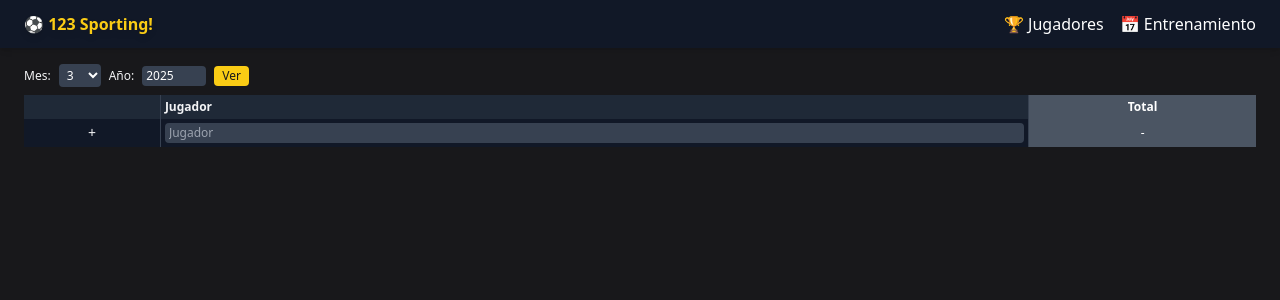
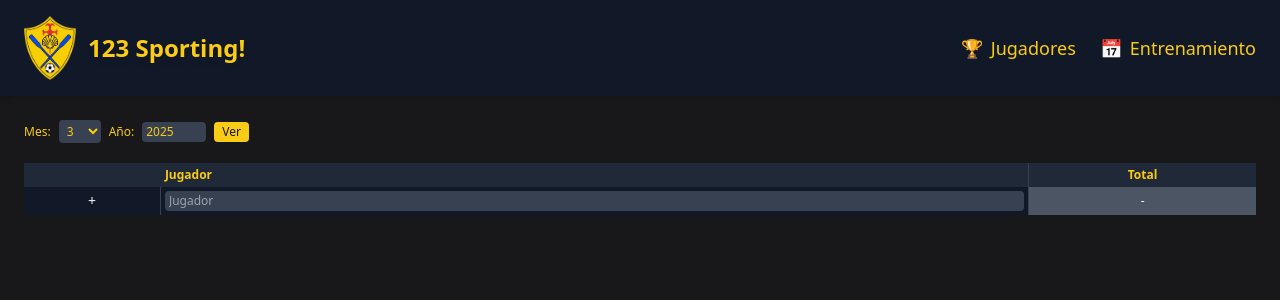
Before and after one commit to benru89/puntos, a Flask app: page / in a window 1280 px wide. Shown: the top 300 px of the page. Run offline with Flask 3, Linux system fonts and the light colour scheme; some libraries are stand-ins or nearby versions.

Commit message:
finished styling

```diff
--- a/templates/layout.html
+++ b/templates/layout.html
@@ -24,24 +24,33 @@
 <body class="bg-dark text-gray-100 min-h-screen flex flex-col">
 
   <!-- Navbar -->
-  <nav class="bg-gray-900 py-3 px-6 flex justify-between items-center shadow-md">
-    <h1 class="text-3l font-bold text-primary drop-shadow-md">
-      ⚽ 123 Sporting!
-    </h1>
+  <nav class="bg-gray-900 py-4 px-6 flex flex-wrap items-center justify-between shadow-md">
+    <div class="flex items-center gap-3 w-full md:w-auto justify-between">
+      <div class="flex items-center gap-3">
+        <img src="/static/lampon.png" alt="Logo" class="h-16 w-auto">
+        <h1 class="text-2xl md:text-2xl font-bold text-primary drop-shadow-md">123 Sporting!</h1>
+      </div>
+      <button id="menu-toggle" class="md:hidden text-primary focus:outline-none text-2xl">☰</button>
+    </div>
 
-    <div class="flex gap-4">
-      <a href="{{ url_for('players.list_players') }}" class="text-white hover:text-primary transition-all">
-        🏆 Jugadores
+    <div id="menu" class="hidden md:flex flex-col md:flex-row w-full md:w-auto space-y-2 md:space-y-0 md:space-x-6 text-lg mt-3 md:mt-0">
+      <a href="{{ url_for('players.list_players') }}" class="text-primary hover:text-primary transition-all flex items-center gap-2">
+        🏆 <span>Jugadores</span>
       </a>
-      <a href="{{ url_for('training.training') }}" class="text-white hover:text-primary transition-all">
-        📅 Entrenamiento
+      <a href="{{ url_for('training.training') }}" class="text-primary hover:text-primary transition-all flex items-center gap-2">
+        📅 <span>Entrenamiento</span>
       </a>
     </div>
   </nav>
 
-  <main class="container mx-auto px-6 py-4">
+  <main class="container mx-auto px-6 py-6">
     {% block content %}{% endblock %}
   </main>
 
+  <script>
+    document.getElementById('menu-toggle').addEventListener('click', function() {
+      document.getElementById('menu').classList.toggle('hidden');
+    });
+  </script>
 </body>
 </html>
--- a/templates/players.html
+++ b/templates/players.html
@@ -3,42 +3,42 @@
 {% block content %}
 
 <!-- Month/Year Selector -->
-<form method="GET" class="mb-2 flex gap-2 items-center text-xs">
-  <label for="monthSelect">Mes:</label>
-  <select id="monthSelect" name="month" class="bg-gray-700 text-white rounded px-1 py-0.5">
+<form method="GET" class="mb-5 flex gap-2 items-center text-xs">
+  <label class="text-primary" for="monthSelect">Mes:</label>
+  <select id="monthSelect" name="month" class="bg-gray-700 text-primary rounded px-1 py-0.5">
     {% for m in range(1,13) %}
       <option value="{{m}}" {% if m == month %}selected{% endif %}>{{m}}</option>
     {% endfor %}
   </select>
 
-  <label for="yearInput">Año:</label>
-  <input id="yearInput" type="number" name="year" value="{{year}}" class="bg-gray-700 text-white rounded px-1 py-0.5 w-16"/>
+  <label class="text-primary" for="yearInput">Año:</label>
+  <input id="yearInput" type="number" name="year" value="{{year}}" class="bg-gray-700 text-primary rounded px-1 py-0.5 w-16"/>
 
   <button type="submit" class="bg-primary text-dark rounded px-2 py-0.5">Ver</button>
 </form>
 
 <!-- Scrollable table -->
 <div class="overflow-x-auto w-full">
-  <table class="table-auto min-w-full text-xs border-0">
+  <table class="table-auto min-w-full text-xs border-0 margin-top-10">
     <thead class="bg-gray-800">
       <tr>
         <!-- Delete -->
-        <th class="sticky left-0 z-20 bg-gray-800 border-r border-gray-700 px-1 py-1" style="min-width:30px;"></th>
+        <th class="sticky left-0 z-20 bg-gray-800 border-r border-gray-800 px-1 py-1" style="min-width:30px;"></th>
 
         <!-- Player Name -->
-        <th class="sticky left-8 z-20 bg-gray-800 border-r border-gray-700 px-1 py-1 text-left" style="min-width:80px;">
+        <th class="sticky left-8 z-20 text-primary bg-gray-800 border-r border-gray-700 px-1 py-1 text-left" style="min-width:80px;">
           Jugador
         </th>
 
         <!-- Training dates -->
         {% for date in training_dates %}
-          <th class="border-r border-gray-700 px-1 py-1 text-center" style="min-width:50px;">
+          <th class="border-r border-gray-700 px-1 py-1 text-primary text-center" style="min-width:50px;">
             {{ date.strftime('%d %b') }}
           </th>
         {% endfor %}
 
         <!-- Sticky Total Column -->
-        <th class="sticky right-0 z-20 bg-gray-600 text-white border-l border-gray-700 px-1 py-1 text-center" style="min-width:50px;">
+        <th class="sticky right-0 z-20 bg-gray-800 border-l text-primary border-black-700 px-1 py-1 text-center" style="min-width:50px;">
           Total
         </th>
       </tr>
@@ -50,36 +50,36 @@
         {% set row_class = "" %}
         {% if total_players > 10 %}
           {% if loop.index > total_players - 5 %}
-            {% set row_class = "bg-red-900" %} <!-- Bottom 5 -->
+            {% set row_class = "bg-red-300 text-dark" %} <!-- Bottom 5 -->
           {% elif loop.index > total_players - 7 %}
-            {% set row_class = "bg-yellow-700" %} <!-- Next 2 -->
+            {% set row_class = "bg-yellow-300 text-dark" %} <!-- Next 2 -->
           {% elif loop.index == 1 %}
-            {% set row_class = "bg-green-700" %} <!-- Top player -->
+            {% set row_class = "bg-green-300 text-dark" %} <!-- Top player -->
           {% endif %}
         {% endif %}
 
         <tr class="border-b border-gray-700 {{row_class}}">
           <!-- Delete Player -->
-          <td class="sticky left-0 z-10 bg-gray-900 px-1 py-1 text-center border-0" style="min-width:30px;">
+          <td class="sticky left-0 z-10 bg-gray-900 px-1 py-1 text-center text-white border-0" style="min-width:30px;">
             <form method="POST" action="{{url_for('players.delete_player', player_id=player.id)}}" onsubmit="return confirm('¿Borrar este jugador?');">
               <button type="submit" class="text-sm">–</button>
             </form>
           </td>
 
           <!-- Player Name -->
-          <td class="sticky left-8 z-10 bg-gray-900 px-1 py-1 text-left border-r border-gray-700" style="min-width:80px;">
+          <td class="sticky left-8 z-10 bg-gray-900 px-1 py-1 text-left text-white border-r border-gray-700" style="min-width:80px;">
             {{player.name}}
           </td>
 
           <!-- Points per training -->
           {% for date in training_dates %}
-            <td class="px-1 py-1 text-center border-r border-gray-700" style="min-width:50px;">
+            <td class="px-1 py-1 text-center font-semibold border-r border-gray-700" style="min-width:50px;">
               {{training_points[player.id][date.strftime('%Y-%m-%d')] if date.strftime('%Y-%m-%d') in training_points[player.id] else '-'}}
             </td>
           {% endfor %}
 
           <!-- Sticky total points column -->
-          <td class="sticky right-0 z-10 bg-gray-600 text-white border-l border-gray-700 px-1 py-1 text-center font-semibold" style="min-width:50px;">
+          <td class="sticky right-0 z-10 bg-gray-600 text-primary border-l border-black-700 px-1 py-1 text-center font-bold" style="min-width:50px;">
             {{total_points[player.id]}}
           </td>
         </tr>
```
Also changed, not shown: static/lampon.png (added).
